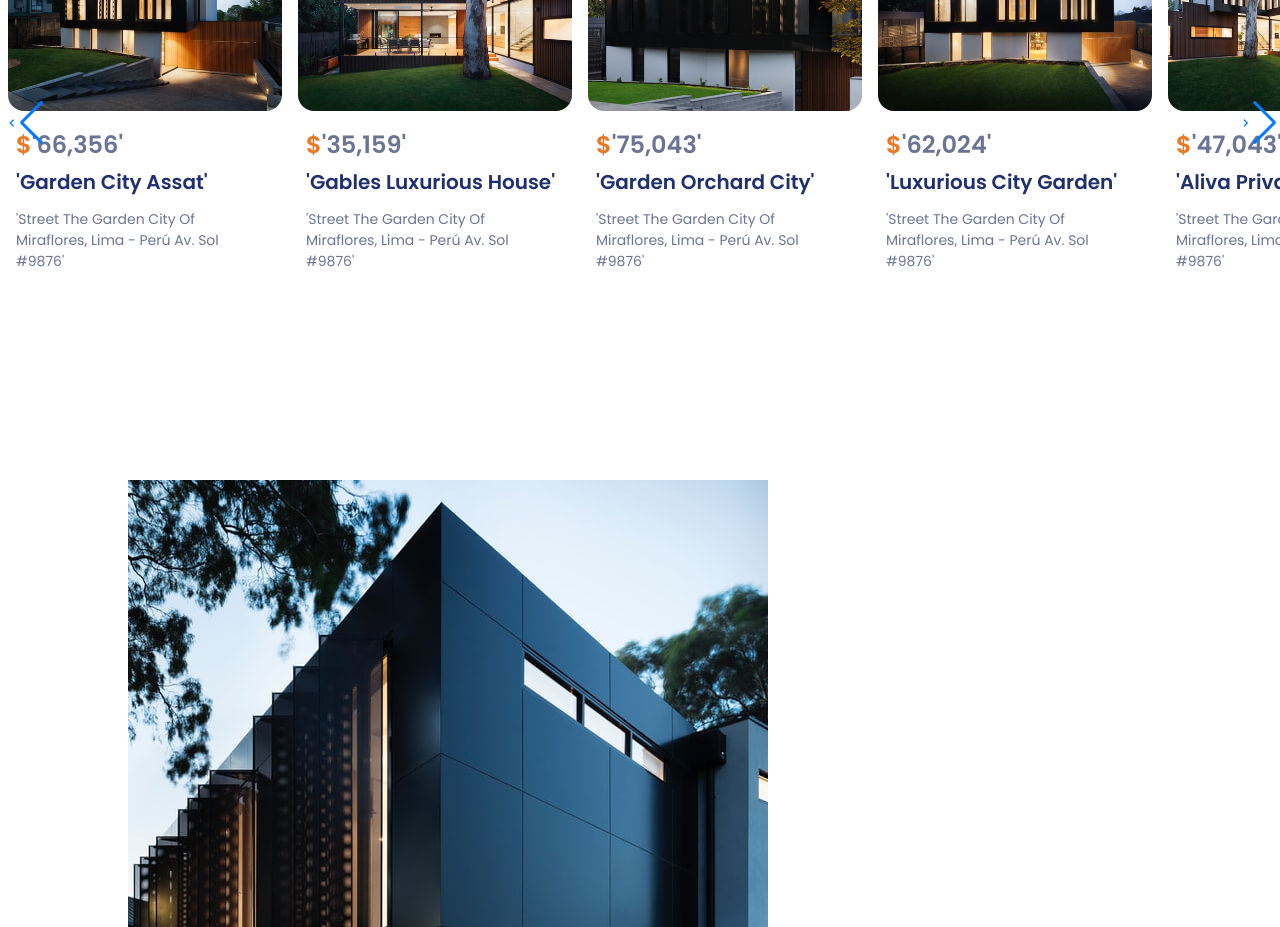
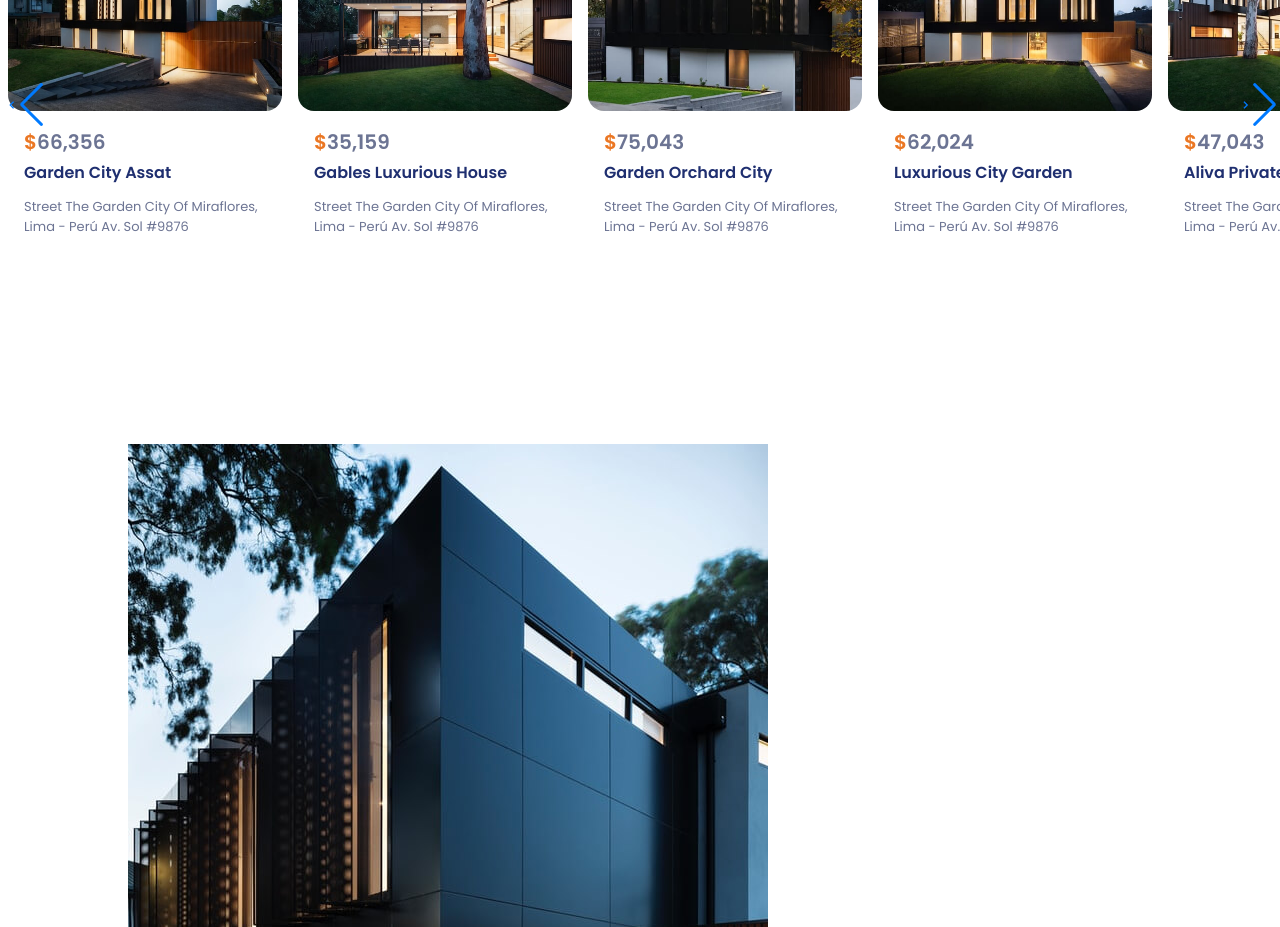
Before and after one commit to shoproizoshlo/real-state-website-vue-ts, a Vue app: page / in a window 1280 px wide. Shown: the part 1440-2367 px from the top of the page. Built offline with nearby package versions, Linux system fonts and the light colour scheme.

Commit message:
styled popular card

```diff
--- a/src/components/main/Popular.vue
+++ b/src/components/main/Popular.vue
@@ -7,33 +7,33 @@
         <div class="swiper-wrapper">
           <PopularCard
             url="/src/assets/img/popular1.jpg"
-            price="'66,356'"
-            title="'Garden City Assat'"
-            description="'Street The Garden City Of Miraflores, Lima - Perú Av. Sol #9876'"
+            price="66,356"
+            title="Garden City Assat"
+            description="Street The Garden City Of Miraflores, Lima - Perú Av. Sol #9876"
           />
           <PopularCard
             url="/src/assets/img/popular2.jpg"
-            price="'35,159'"
-            title="'Gables Luxurious House'"
-            description="'Street The Garden City Of Miraflores, Lima - Perú Av. Sol #9876'"
+            price="35,159"
+            title="Gables Luxurious House"
+            description="Street The Garden City Of Miraflores, Lima - Perú Av. Sol #9876"
           />
           <PopularCard
             url="/src/assets/img/popular3.jpg"
-            price="'75,043'"
-            title="'Garden Orchard City'"
-            description="'Street The Garden City Of Miraflores, Lima - Perú Av. Sol #9876'"
+            price="75,043"
+            title="Garden Orchard City"
+            description="Street The Garden City Of Miraflores, Lima - Perú Av. Sol #9876"
           />
           <PopularCard
             url="/src/assets/img/popular4.jpg"
-            price="'62,024'"
-            title="'Luxurious City Garden'"
-            description="'Street The Garden City Of Miraflores, Lima - Perú Av. Sol #9876'"
+            price="62,024"
+            title="Luxurious City Garden"
+            description="Street The Garden City Of Miraflores, Lima - Perú Av. Sol #9876"
           />
           <PopularCard
             url="/src/assets/img/popular5.jpg"
-            price="'47,043'"
-            title="'Aliva Private Garden'"
-            description="'Street The Garden City Of Miraflores, Lima - Perú Av. Sol #9876'"
+            price="47,043"
+            title="Aliva Private Garden"
+            description="Street The Garden City Of Miraflores, Lima - Perú Av. Sol #9876"
           />
         </div>
 
--- a/src/components/main/PopularCard.vue
+++ b/src/components/main/PopularCard.vue
@@ -1,12 +1,16 @@
 <template>
-  <article class="popular__card swiper-slide">
-    <img :src="url" alt="popular projet" class="popular__img" />
+  <article
+    class="my-0 mx-auto pt-2 pb-6 px-2 bg-container-color rounded-2xl popular__card swiper-slide"
+  >
+    <img :src="url" alt="popular projet" class="mb-4 rounded-2xl" />
 
-    <div class="popular__data">
-      <h2 class="popular__price"><span>$</span>{{ price }}</h2>
+    <div class="py-0 ps-4 pe-2">
+      <h2 class="mb-1 text-h2-font-size text-text-color">
+        <span class="text-second-color">$</span>{{ price }}
+      </h2>
 
-      <h3 class="popular__title">{{ title }}</h3>
-      <p class="popular__description">
+      <h3 class="text-h3-font-size mb-3">{{ title }}</h3>
+      <p class="text-small-font-size">
         {{ description }}
       </p>
     </div>
@@ -37,45 +41,10 @@ export default {
 </script>
 
 <style scoped>
-/* my-0 mx-auto pt-2 pb-6 px-2 bg-container-color rounded-2xl */
 .popular__card {
-  margin: 0 auto;
-  padding: 0.5rem 0.5rem 1.5rem;
-  border-radius: 1rem;
-
   width: 290px;
-  background-color: var(--container-color);
   transition: 0.4s;
 }
-/* mb-4 rounded-2xl */
-.popular__img {
-  margin-bottom: 1rem;
-  border-radius: 1rem;
-}
-/* py-0 ps-4 pe-2 */
-.popular__data {
-  padding: 0 1rem 0 0.5rem;
-}
-/* mb-1 text-h2-font-size text-text-color */
-.popular__price {
-  font-size: var(--h2-font-size);
-  color: var(--text-color);
-  margin-bottom: 0.25rem;
-}
-/* text-second-color */
-.popular__price span {
-  color: var(--second-color);
-}
-/* text-h3-font-size mb-3 */
-.popular__title {
-  font-size: var(--h3-font-size);
-  margin-bottom: 0.75rem;
-}
-/* text-small-font-size */
-.popular__description {
-  font-size: var(--small-font-size);
-}
-
 .popular__card:hover {
   box-shadow: 0 12px 16px hsla(228, 66%, 45%, 0.1);
 }
```
